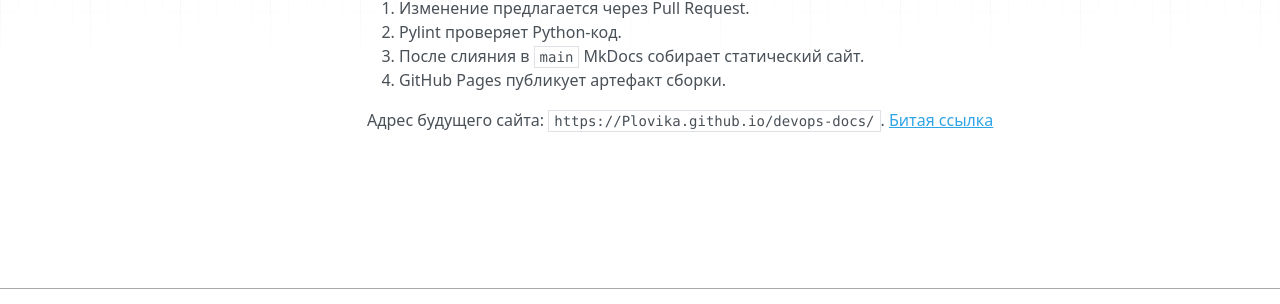
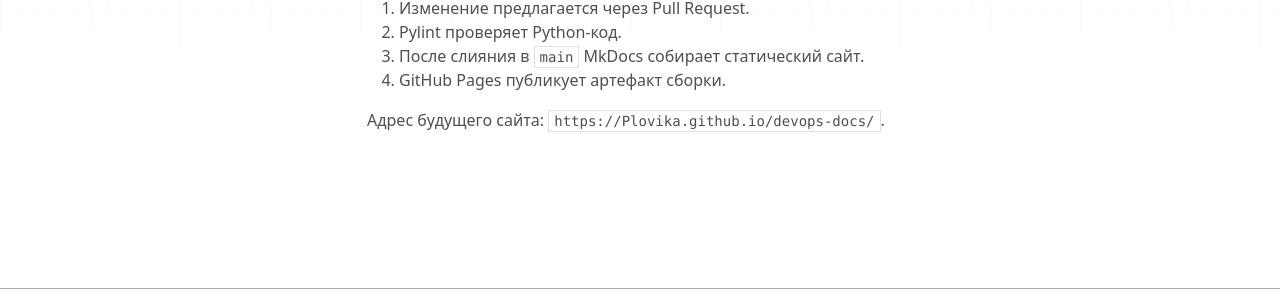
Before and after one commit to Plovika/devops-docs, an MkDocs documentation site: the page built from docs/index.md, in a window 1280 px wide. Shown: the part 258-562 px from the top of the page. Built offline with MkDocs 1.6.1, drawn with Linux system fonts in a browser that asks for light colours; nearby versions of some CDN libraries.

Commit message:
docs: remove broken link

```diff
--- a/docs/index.md
+++ b/docs/index.md
@@ -9,4 +9,3 @@
 4. GitHub Pages публикует артефакт сборки.
 
 Адрес будущего сайта: `https://Plovika.github.io/devops-docs/`.
-[Битая ссылка](nonexistent.md)
```
